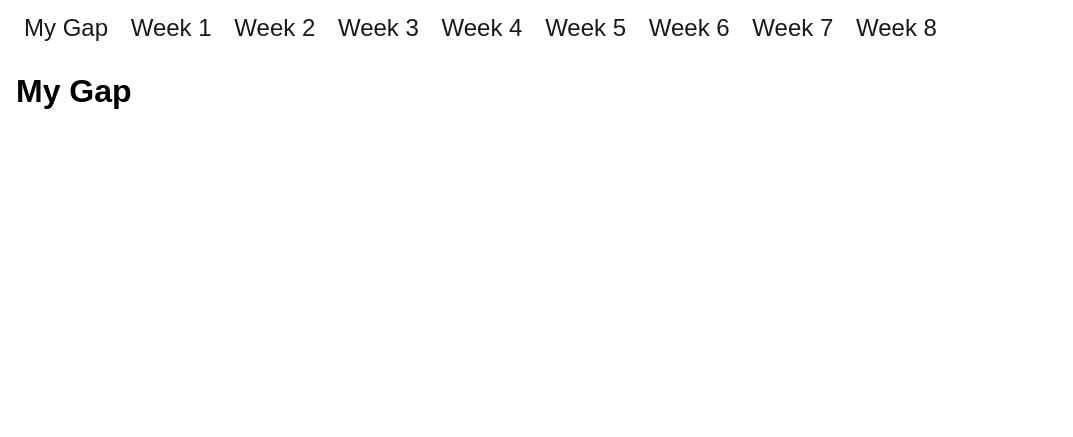
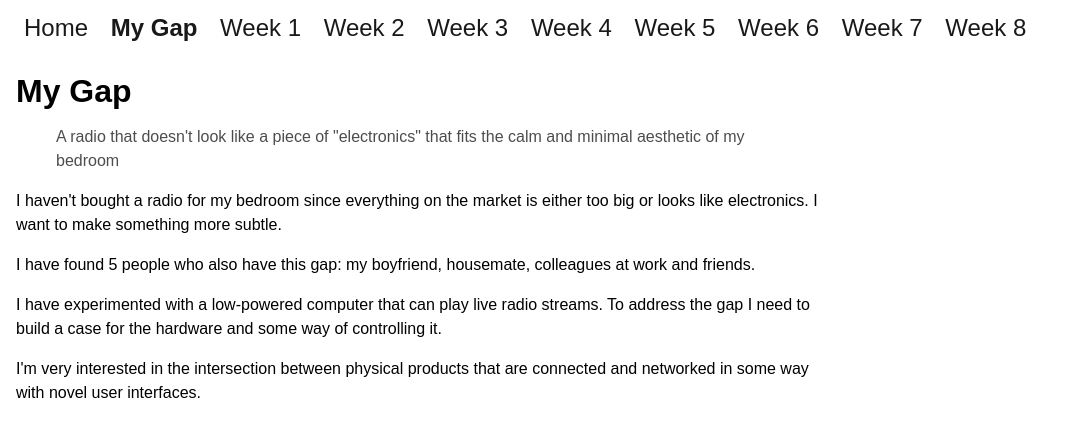
Before and after one commit to andrewn/design-artifacts-course, a Jekyll site: the page built from gap/index.html, in a window 1280 px wide. Shown: the top 437 px of the page, without its empty margins (0-1073 px from the left). Built offline with Jekyll 4.4.1, drawn with Linux system fonts in a browser that asks for light colours.

Commit message:
Add my gap

```diff
--- a/_includes/nav.md
+++ b/_includes/nav.md
@@ -1,4 +1,6 @@
 <ul>
+  <li class="home"><a href="/design-artifacts-course/">Home</a></li>
+
   <li class="my-gap"><a href="/design-artifacts-course/gap/">My Gap</a></li>
   <li class="week-1"><a href="/design-artifacts-course/week/1/">Week 1</a></li>
   <li class="week-2"><a href="/design-artifacts-course/week/2/">Week 2</a></li>
--- a/assets/base.css
+++ b/assets/base.css
@@ -8,3 +8,7 @@ ol li,
 ul li {
   padding-bottom: 16px;
 }
+
+blockquote {
+  color: rgba(0,0,0,0.7);
+}
--- a/gap/index.html
+++ b/gap/index.html
@@ -1,6 +1,18 @@
 ---
 layout: layout
 title: My Gap
+id: my-gap
 ---
 
 <h1>My Gap</h1>
+<div class="col-2">
+  <blockquote>A radio that doesn't look like a piece of "electronics" that fits the calm and minimal aesthetic of my bedroom</blockquote>
+
+  <p>I haven't bought a radio for my bedroom since everything on the market is either too big or looks like electronics. I want to make something more subtle.</p>
+
+  <p>I have found 5 people who also have this gap: my boyfriend, housemate, colleagues at work and friends.</p>
+
+  <p>I have experimented with a low-powered computer that can play live radio streams. To address the gap I need to build a case for the hardware and some way of controlling it.</p>
+
+  <p>I'm very interested in the intersection between physical products that are connected and networked in some way with novel user interfaces.</p>
+</div>
--- a/index.html
+++ b/index.html
@@ -1,4 +1,5 @@
 ---
 layout: layout
 title: Index
+id: home
 ---
```
